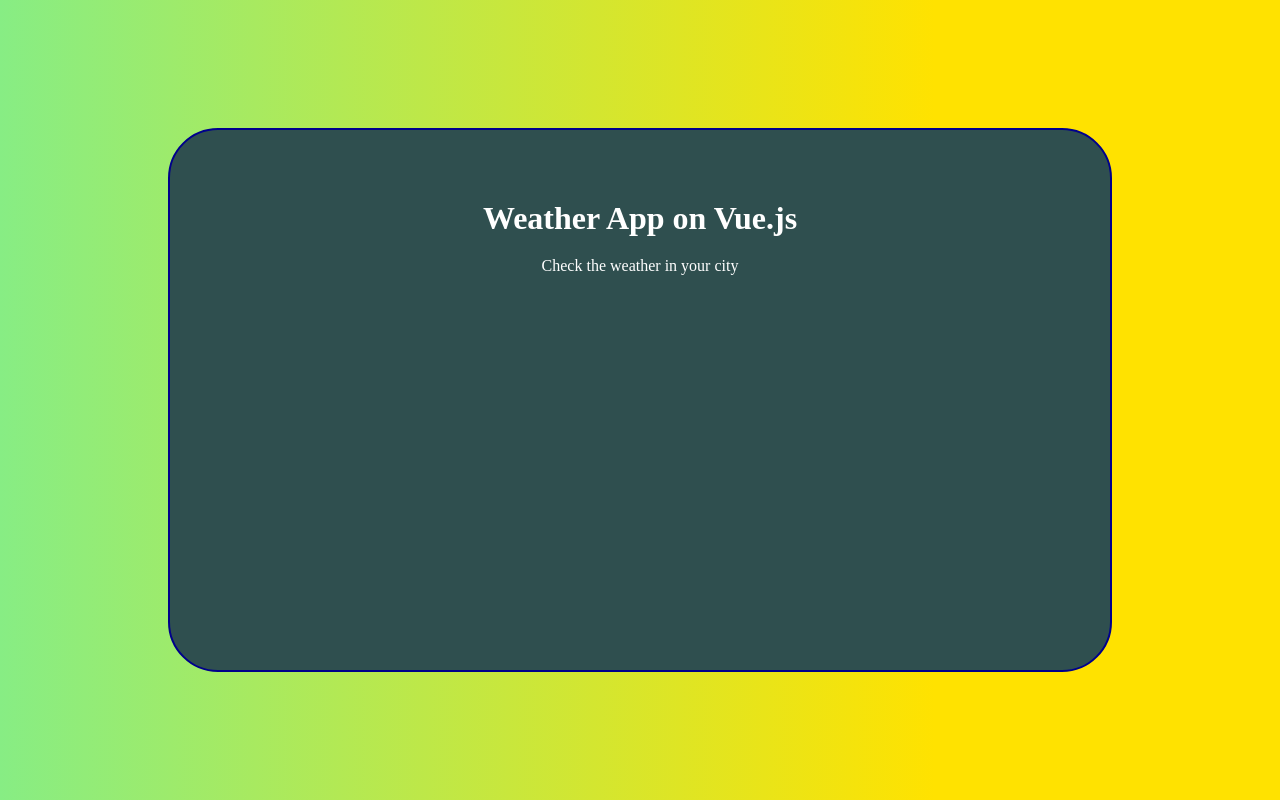
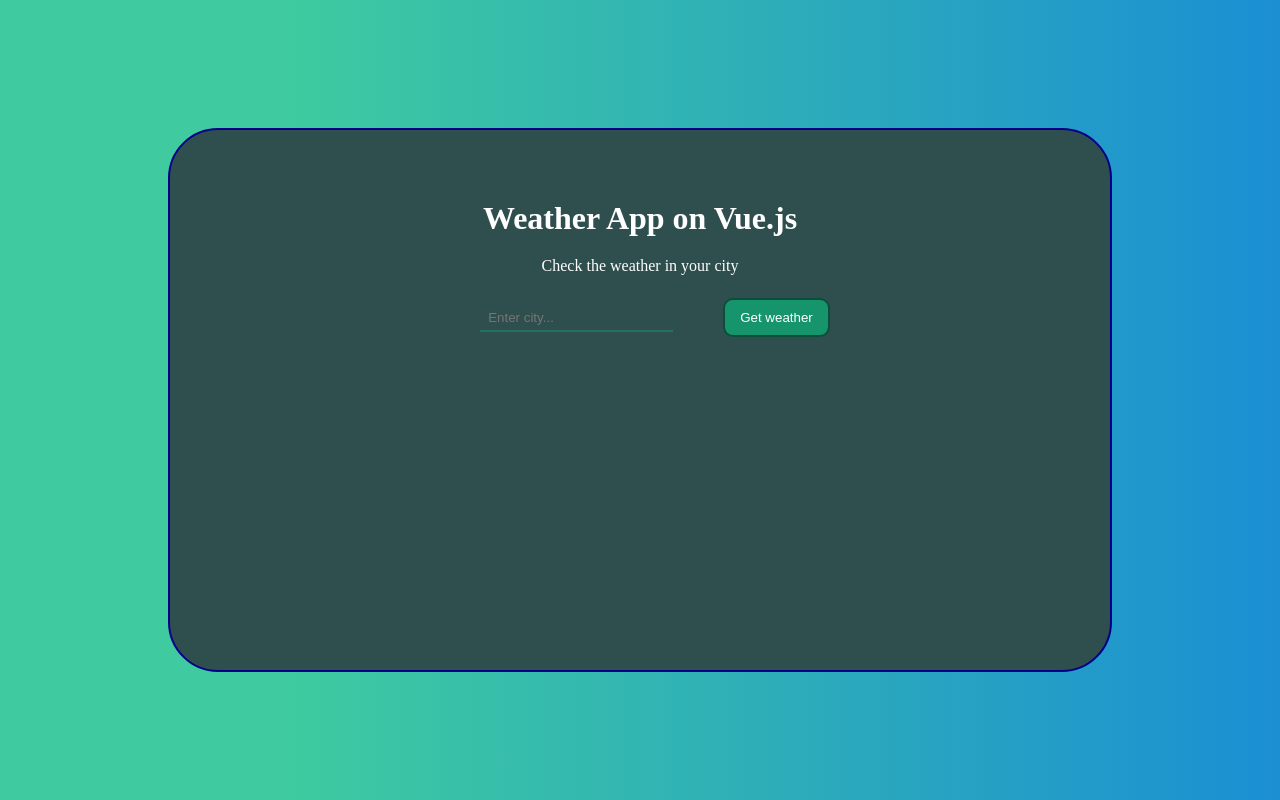
Before and after one commit to AndrewYaremenko/Vuejs-weather-app, a Vue app: page / in a window 1280 px wide. Built offline with nearby package versions, Linux system fonts and the light colour scheme.

Commit message:
main tags

```diff
--- a/src/App.vue
+++ b/src/App.vue
@@ -6,6 +6,8 @@
   <div class="wrapper">
     <h1>Weather App on Vue.js</h1>
     <p>Check the weather in your city</p>
+    <input type="text" placeholder="Enter city...">
+    <button>Get weather</button>
   </div>
 </template>
 
@@ -28,4 +30,33 @@
 .wrapper p {
   margin-top: 20px;
 }
+
+.wrapper input {
+  margin: 30px;
+  background: transparent;
+  border: 0;
+  border-bottom: 2px solid rgb(36, 114, 90);
+  color: white;
+  padding: 5px 8px;
+  outline: none;
+}
+
+.wrapper input:focus {
+  border-bottom-color: rgba(63, 203, 159, 1);
+}
+
+.wrapper button {
+  background: #16956d;
+  color: white;
+  border-radius: 10px;
+  border: 2px solid #0c4f39;
+  padding: 10px 15px;
+  margin-left: 20px;
+  cursor: pointer;
+  transition: transform 500ms ease;
+}
+
+.wrapper button:hover {
+  transform: scale(1.1);
+}
 </style>
--- a/src/assets/main.css
+++ b/src/assets/main.css
@@ -6,8 +6,8 @@
 body {
     width: 100%;
     min-height: 100vh;
-    background: rgb(135,237,132);
-    background: linear-gradient(90deg, rgba(135,237,132,1) 0%, rgba(255,226,0,1) 73%);
+    background: rgb(65,203,159);
+    background: linear-gradient(90deg, rgba(63,203,159,1) 22%, rgba(27,143,211,1) 100%);
     display: flex;
     justify-content: center;
     align-items: center;
```
